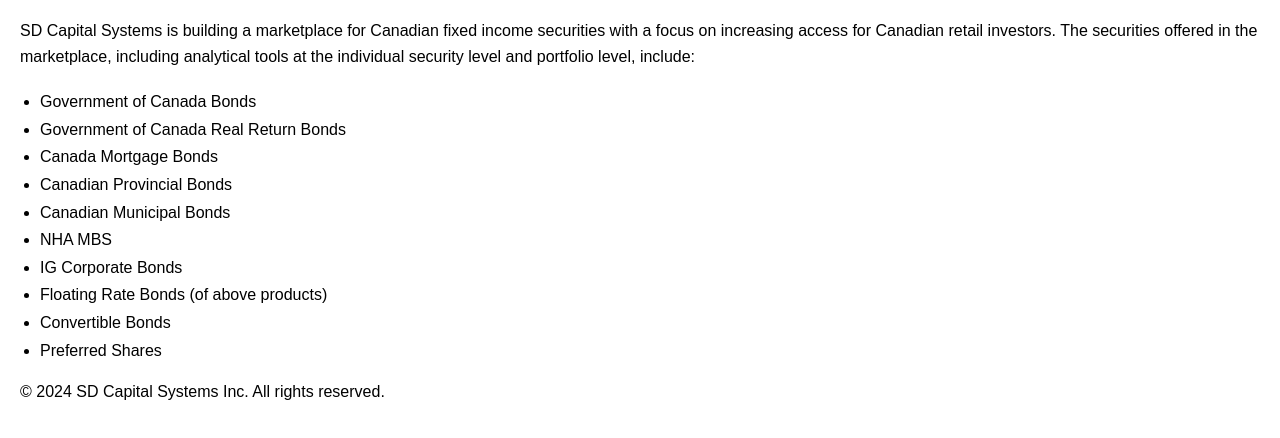
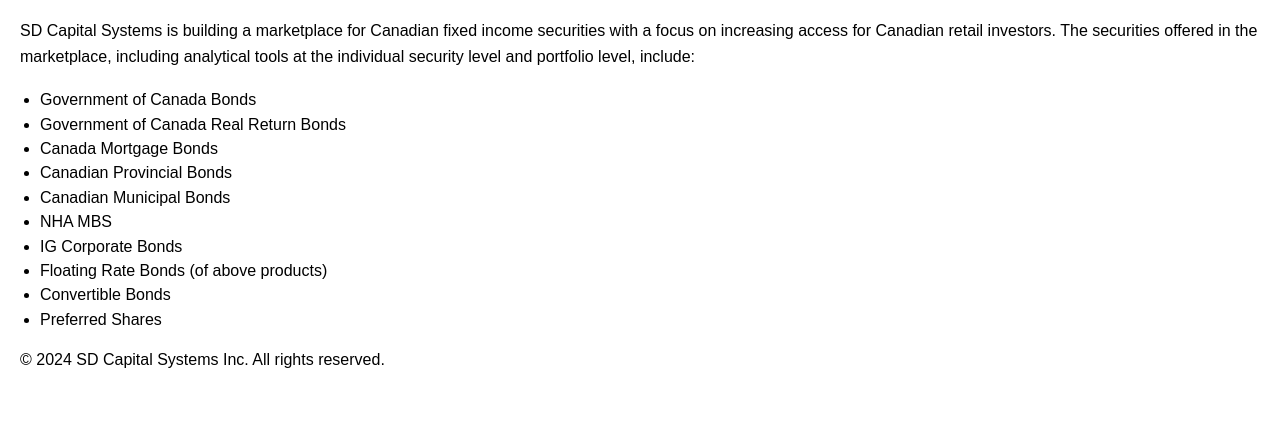
Before and after one commit to NgtvCnvxty/NgtvCnvxty.github.io, a plain HTML site: page index.html in a window 1280 px wide. Shown: the part 108-546 px from the top of the page. Drawn offline with Linux system fonts and the light colour scheme.

Commit message:
Update styles.css

```diff
--- a/styles.css
+++ b/styles.css
@@ -22,7 +22,8 @@
 }
 
 li {
-    margin-bottom: 2px;
+    margin-bottom: 2px; /* Adjust space between list items */
+    line-height: 1.4;  /* Adjust line height to bring items closer */
 }
 
 @media (max-width: 600px) {
```
